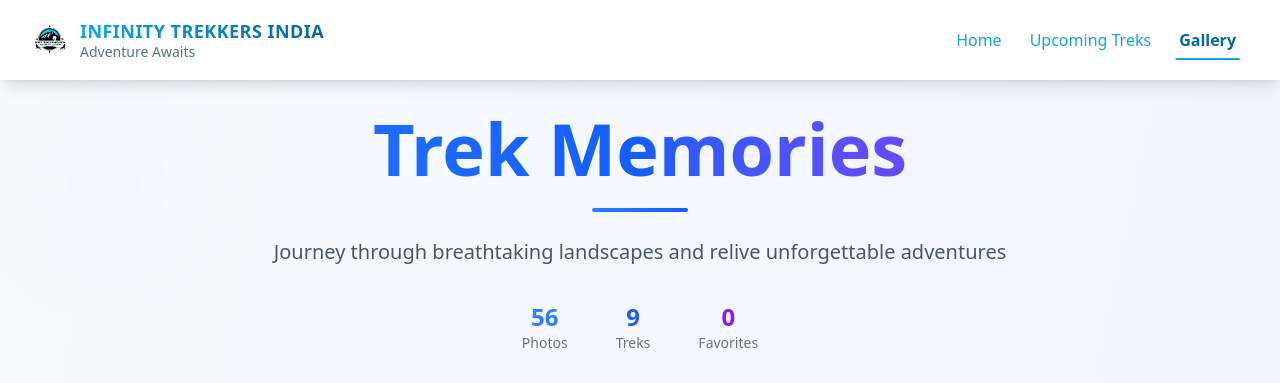
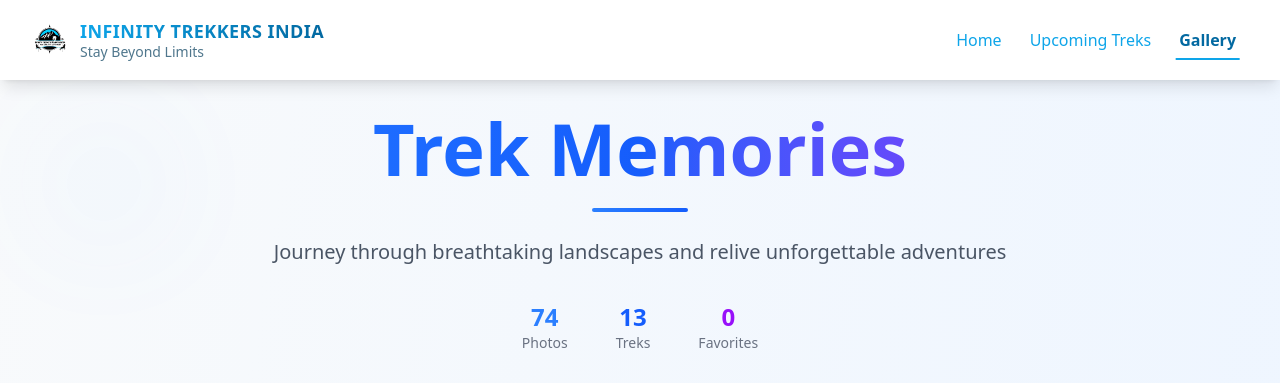
Before and after one commit to Shantanu-Kulkarni1229/Infinity-Trekkers, a React (Vite) app: page /gallery in a window 1280 px wide. Shown: the top 383 px of the page. Built offline with nearby package versions, Linux system fonts and the light colour scheme.

Commit message:
Set up auto FTP deploy

```diff
--- a/src/Components/Home/Footer/Footer.tsx
+++ b/src/Components/Home/Footer/Footer.tsx
@@ -77,7 +77,7 @@ const Footer = () => {
                 <div className="flex items-center justify-center w-10 h-10 bg-yellow-100 rounded-full mb-2 mx-auto">
                   <Award className="w-5 h-5 text-yellow-600" />
                 </div>
-                <p className="text-2xl font-bold text-gray-800">5★</p>
+                <p className="text-2xl font-bold text-gray-800">4.8★</p>
                 <p className="text-xs text-gray-500">Rating</p>
               </div>
             </div>
@@ -177,9 +177,9 @@ const Footer = () => {
             <div className="space-y-4">
               {[
                 { icon: MapPin, content: "Cannought Garden, CIDCO Cannought, place, Chhatrapati Sambhajinagar, Maharashtra 431001", type: 'text' },
-                { icon: Phone, content: "+91 7666869100", type: 'tel', href: "tel:+919876543210" },
-                { icon: Phone, content: "+91 8265085025", type: 'tel', href: "tel:+919876543210" },
-                { icon: Mail, content: "info@infinitytrekkers.com", type: 'email', href: "mailto:info@infinitytrekkers.com" }
+                { icon: Phone, content: "+91 7666869100", type: 'tel', href: "tel:+917666869100" },
+                { icon: Phone, content: "+91 8265085025", type: 'tel', href: "tel:+9198265085025" },
+                { icon: Mail, content: "infinitytrekkersindia@gmail.com", type: 'email', href: "mailto:infinitytrekkersindia@gmail.com" }
               ].map(({ icon: Icon, content, href }, index) => (
                 <div key={index} className="flex items-start space-x-3 group">
                   <div className="flex-shrink-0 w-10 h-10 bg-gray-100 rounded-lg flex items-center justify-center group-hover:bg-blue-100 transition-colors">
--- a/src/Components/Home/Header/Navbar.tsx
+++ b/src/Components/Home/Header/Navbar.tsx
@@ -102,7 +102,7 @@ const Navbar: React.FC = () => {
                     : "text-xs sm:text-sm hidden sm:block"
                 } transition-[font-size] duration-300`}
               >
-                Adventure Awaits
+                Stay Beyond Limits
               </span>
             </div>
           </Link>
--- a/src/Components/Home/Main-Section/Hero.tsx
+++ b/src/Components/Home/Main-Section/Hero.tsx
@@ -1,9 +1,9 @@
 import { useState, useEffect } from "react";
 import { Swiper, SwiperSlide } from "swiper/react";
 import { Autoplay } from "swiper/modules";
-import { ChevronDown, Mountain, Users, Award } from "lucide-react";
+import {  Mountain, Users, Award } from "lucide-react";
 
-import trek1 from "../../../assets/Hero-Section/1.png";
+import trek1 from "../../../assets/Hero-Section/6.png";
 import { Link } from "react-router-dom";
 
 const images = [trek1];
@@ -11,7 +11,7 @@ const images = [trek1];
 const stats = [
   { icon: Mountain, value: "50+", label: "Adventures" },
   { icon: Users, value: "2K+", label: "Explorers" },
-  { icon: Award, value: "4.9", label: "Rating" }
+  { icon: Award, value: "4.", label: "Rating" }
 ];
 
 const HeroSection = () => {
@@ -23,12 +23,7 @@ const HeroSection = () => {
     return () => clearTimeout(timer);
   }, []);
 
-  const scrollToContent = () => {
-    window.scrollTo({
-      top: window.innerHeight,
-      behavior: 'smooth'
-    });
-  };
+
 
   return (
     <div className="relative w-full min-h-screen h-screen overflow-hidden bg-gray-900">
@@ -47,13 +42,13 @@ const HeroSection = () => {
           {images.map((_src, index) => (
             <SwiperSlide key={index} className="w-full h-full">
               <div className="relative w-full h-full">
-                {/* <img
-                  src={src}
+                <img
+                  src='https://t4.ftcdn.net/jpg/04/61/16/55/360_F_461165568_Hy89OZHJIOI3I0opphdN4NNWCURcYOCA.jpg'
                   alt={`Adventure ${index + 1}`}
                   className="w-full h-full object-cover object-center min-h-screen min-w-full"
-                /> */}
-                <video src="https://cdn.pixabay.com/video/2024/07/03/219300_large.mp4" autoPlay muted loop={true}
-                  className="w-full h-full object-cover object-center min-h-screen min-w-full"></video>
+                />
+                {/* <video src="https://cdn.pixabay.com/video/2024/07/03/219300_large.mp4" autoPlay muted loop={true}
+                  className="w-full h-full object-cover object-center min-h-screen min-w-full"></video> */}
               </div>
             </SwiperSlide>
           ))}
@@ -115,15 +110,7 @@ const HeroSection = () => {
       </div>
 
       <div className="absolute bottom-6 sm:bottom-8 left-1/2 transform -translate-x-1/2 z-30 hidden sm:block">
-        <button
-          onClick={scrollToContent}
-          className="flex flex-col items-center text-white/60 hover:text-emerald-400 transition-all duration-300 group animate-bounce"
-        >
-          <span className="text-xs font-medium mb-2 opacity-0 group-hover:opacity-100 transition-opacity duration-300">
-            Explore More
-          </span>
-          <ChevronDown className="w-5 h-5 sm:w-6 sm:h-6" />
-        </button>
+
       </div>
 
       <div className="absolute bottom-4 sm:bottom-8 right-4 sm:right-8 z-30 flex space-x-2 sm:space-x-3">
--- a/src/Components/Home/Main-Section/Testomonial.tsx
+++ b/src/Components/Home/Main-Section/Testomonial.tsx
@@ -28,7 +28,8 @@ const Testimonials: React.FC = () => {
     const [expandedFeedback, setExpandedFeedback] = useState<number | null>(null);
     const containerRef = useRef<HTMLDivElement>(null);
     const scrollSpeed = 1;
-
+    const [isDifficultyOpen, setIsDifficultyOpen] = useState(false);
+    const [isSeasonOpen, setIsSeasonOpen] = useState(false);
     // Filter testimonials
     useEffect(() => {
         let filtered = testimonialsData;
@@ -210,26 +211,45 @@ const Testimonials: React.FC = () => {
                 {/* Controls */}
                 <div className="flex flex-col sm:flex-row justify-center items-center mb-6 space-y-4 sm:space-y-0 sm:space-x-4">
                     <div className="flex space-x-4">
+
+                        {/* Difficulty Filter */}
+                        <div className="relative w-40">
                             <select
                                 value={selectedDifficulty}
                                 onChange={(e) => setSelectedDifficulty(e.target.value)}
-                            className="px-4 py-2 rounded-lg border border-gray-300 focus:ring-2 focus:ring-blue-500 focus:border-transparent bg-white"
+                                onFocus={() => setIsDifficultyOpen(true)}
+                                onBlur={() => setIsDifficultyOpen(false)}
+                                className="w-full px-4 py-2 rounded-lg border border-gray-300 focus:ring-2 focus:ring-blue-500 focus:border-transparent bg-white appearance-none pr-8"
                             >
                                 <option value="all">All Difficulties</option>
                                 <option value="easy">Easy</option>
                                 <option value="moderate">Moderate</option>
                                 <option value="hard">Hard</option>
                             </select>
+                            <div className="pointer-events-none absolute right-3 top-1/2 transform -translate-y-1/2 text-gray-500 text-sm">
+                                {isDifficultyOpen ? '▲' : '▼'}
+                            </div>
+                        </div>
+
+                        {/* Season Filter */}
+                        <div className="relative w-40">
                             <select
                                 value={selectedSeason}
                                 onChange={(e) => setSelectedSeason(e.target.value)}
-                            className="px-4 py-2 rounded-lg border border-gray-300 focus:ring-2 focus:ring-blue-500 focus:border-transparent bg-white"
+                                onFocus={() => setIsSeasonOpen(true)}
+                                onBlur={() => setIsSeasonOpen(false)}
+                                className="w-full px-4 py-2 rounded-lg border border-gray-300 focus:ring-2 focus:ring-blue-500 focus:border-transparent bg-white appearance-none pr-8"
                             >
                                 <option value="all">All Seasons</option>
                                 <option value="winter">Winter</option>
                                 <option value="monsoon">Monsoon</option>
                                 <option value="summer">Summer</option>
                             </select>
+                            <div className="pointer-events-none absolute right-3 top-1/2 transform -translate-y-1/2 text-gray-500 text-sm">
+                                {isSeasonOpen ? '▲' : '▼'}
+                            </div>
+                        </div>
+
                     </div>
                 </div>
 
--- a/src/Components/UpComingTreks/UpComingTrekPage.tsx
+++ b/src/Components/UpComingTreks/UpComingTrekPage.tsx
@@ -16,6 +16,7 @@ import {
   Filter,
   Search
 } from 'lucide-react';
+
 
 // Define TypeScript interfaces
 export interface Trek {
@@ -108,13 +109,14 @@ const UpComingTrekPage: React.FC = () => {
         <div className="max-w-7xl mx-auto px-2 sm:px-4 lg:px-6 py-3 sm:py-4">
           <div className="flex items-center justify-between">
             {/* Back Button */}
-            <button
+            <Link
+              to='/'
               onClick={handleBackToHome}
               className="flex items-center gap-2 px-3 py-2 text-blue-600 hover:text-blue-700 hover:bg-blue-50 rounded-lg transition-all duration-300 font-medium"
             >
               <ArrowLeft size={20} />
               <span className="hidden sm:inline">Back</span>
-            </button>
+            </Link>
 
             {/* Title */}
             <div className="text-center flex-1 mx-2 sm:mx-4 lg:mx-8">
@@ -285,7 +287,7 @@ const UpComingTrekPage: React.FC = () => {
                     {/* Additional buttons in details view */}
                     <div className="space-y-3 pt-4 border-t">
                       <Link
-                        to = '/trek-history'
+                        to='/trek-history'
                         className="w-full flex items-center justify-center gap-2 bg-gradient-to-r from-blue-500 to-blue-600 text-white px-4 py-2.5 sm:py-3 rounded-lg font-medium hover:from-blue-600 hover:to-blue-700 transition-all duration-300 text-sm sm:text-base"
                       >
                         <BookOpen size={16} />
--- a/src/Data/Gallery.json
+++ b/src/Data/Gallery.json
@@ -395,5 +395,133 @@
     "location": "Harishchandra",
     "date": "2025-06-16",
     "trek": "Harishchandra Fort Trek"
+  },
+
+  {
+    "id": 59,
+    "image": "https://lh3.googleusercontent.com/geougc-cs/AB3l90CGH4-BpPTv5m6DM3anejS9sBIMzoav9FfiW7BmdMoE6k2cRz7tBHOHhv0T5U9soWRtxVA4IAW9ByLldEJMH2esxzCdM8r4wFCLGESpf8qQrVTme3cgLIoTsV-xQ2A2HxCJbHRb=s157-p-k-rw",
+    "location": "Prabalmachi & Kalavantin",
+    "date": "2025-06-01",
+    "trek": "Prabalmachi & Kalavantin Fort Trek"
+  },
+  {
+    "id": 60,
+    "image": "https://lh3.googleusercontent.com/geougc-cs/AB3l90DrMfGoUUGSSJ_aZLcJ3hsLrdUMylxXUZEzB6L7XGsR9l_oQ3Asv8xx-fQmtJ9rN0VMK89bCXK-ZIyE5s_PDDn_jCh8Pwm-LcFtlcSUd1kJOuuZ7qyuOpoaAofEOODDmrJAKg_M=s157-p-k-rw",
+    "location": "Prabalmachi & Kalavantin",
+    "date": "2025-06-01",
+    "trek": "Prabalmachi & Kalavantin Fort Trek"
+  },
+  {
+    "id": 61,
+    "image": "https://lh3.googleusercontent.com/geougc-cs/AB3l90DZdQF-kNf2C7G7clNx_xtWmJ8pfAD5FKkdUQ5Q4FSF6Gf0EERMXBdZPls8zaTGaxUwkNQ2VIeW44QWClurkGY4G_tduTzv-5kDnF95bdD1eph2tPWWxu5Qys_5kwbIM86LMCJriw=s157-p-k-rw",
+    "location": "Prabalmachi & Kalavantin",
+    "date": "2025-06-01",
+    "trek": "Prabalmachi & Kalavantin Fort Trek"
+  },
+  {
+    "id": 62,
+    "image": "https://lh3.googleusercontent.com/geougc-cs/AB3l90AYmsamjuI_YYKGKhR3BI3xP7KnlMNmN_ZkeIWmreY-8GmotX7WPrzZuG-e9SHUzYd3w7Sni4WsagiE4nxRLNaFTHIzsCdh5BtGJNza9ez6JtHcq82trowH4dTV9XqKGiSvRZY=s157-p-k-rw",
+    "location": "Prabalmachi & Kalavantin",
+    "date": "2025-06-01",
+    "trek": "Prabalmachi & Kalavantin Fort Trek"
+  },
+  {
+    "id": 63,
+    "image": "https://lh3.googleusercontent.com/geougc-cs/AB3l90CStoMUSpnU4axzIkYG_rbW4w0fUNtAqDL3D5b1MI5S5T6pjRIoGYMlKSWck5XTQpdStg-xSKUEZofIw8acBr4bakituDPWWsSg45ND-tqBabB4rGXLBy8iV-9PviuBODAbm50ZqA=s157-p-k-rw",
+    "location": "Prabalmachi & Kalavantin",
+    "date": "2025-06-01",
+    "trek": "Prabalmachi & Kalavantin Fort Trek"
+  },
+  {
+    "id": 64,
+    "image": "https://lh3.googleusercontent.com/geougc-cs/AB3l90AY7MnIL_vPKJLUKVQQfBAa-DbVjN4BOhVnAJTs07XPncuojHR9v5jozqTWNhrtUBeDl3PsF6GVLCLJxngpuJgZHcp9MOqy9RGLbQJ49qAPrRLKJ_Ftslyesr8Ig6ADy_zOi_4XcPLQ_co=s157-p-k-rw",
+    "location": "Andharban",
+    "date": "2025-06-03",
+    "trek": "Andharban Jungle Trek"
+  },
+  {
+    "id": 65,
+    "image": "https://lh3.googleusercontent.com/geougc-cs/AB3l90CyNG_Gu9NW2skrjlkDYvWBDNJZX0Wbbu3-ZUIWGfiO-IZlzmtwDNyCRW0mouECU77YGgnJ1f4jsgFKxprizl10B_zB44z_0amLp6noYF0K4lBboBKJEW7TQYatsl2mRgN3X9c6TfgfFDMK=s157-p-k-rw",
+    "location": "Andharban",
+    "date": "2025-06-03",
+    "trek": "Andharban Jungle Trek"
+  },
+  {
+    "id": 66,
+    "image": "https://lh3.googleusercontent.com/geougc-cs/AB3l90Dm3NL-QDYtbnwP0nkSPdg2RKnJPMaFjc_BC_JtpzumGXX_Dd-S4IOknppPBxUdX-srMct4vSiO9tMdd-UOBBu_OA-frqfQ9PK3_csu21fjeewvamNpWlQqCUzJwcTIZMzy9RgJwzmnKuJL=s157-p-k-rw",
+    "location": "Andharban",
+    "date": "2025-06-03",
+    "trek": "Andharban Jungle Trek"
+  },
+  {
+    "id": 67,
+    "image": "https://lh3.googleusercontent.com/geougc-cs/AB3l90AkFw1-T10isJy05nvHdn32ui9wviUF5JbMFCchOjGiDuo0wfRa2ZZwATKXFymcEQIhuX_qU4de19WWBWNDzJR0kY-udw8yVh1B6DIaKmQkmsaU7umtsD02PIWho1hbGU7JAfkD2WnOWiY=s157-p-k-rw",
+    "location": "Andharban",
+    "date": "2025-06-03",
+    "trek": "Andharban Jungle Trek"
+  },
+  {
+    "id": 68,
+    "image": "https://lh3.googleusercontent.com/geougc-cs/AB3l90AQ3z2FKzPz-G4QsrADuJMhEI9lN_pvI44snzQ8KQtj9uslynuTlGnRDTa-QEp1eaNnNpvEQC865j_WIJzqqUZZ_8Z68i0N7litX-LXSTLTgJJ5I5xHj_kXxpOtgSDUIbstDlYI=s157-p-k-rw",
+    "location": "Sandhan Valley",
+    "date": "2025-06-05",
+    "trek": "Sandhan Valley Trek"
+  },
+  {
+    "id": 69,
+    "image": "https://lh3.googleusercontent.com/geougc-cs/AB3l90B9KXtiUn8h7SHDbbcXiraqc0ywtPr1dGYOe2WoAxCxUOTYwfu1dOJoupcusjAHuIdjeQ1qokxfvTlJx3G25xrkH61KQWmWSUEYPd2T8hdn8Drdst3BG4p4zYeJCncI0DadJcbamA=s157-p-k-rw",
+    "location": "Sandhan Valley",
+    "date": "2025-06-05",
+    "trek": "Sandhan Valley Trek"
+  },
+  {
+    "id": 70,
+    "image": "https://lh3.googleusercontent.com/geougc-cs/AB3l90BMPG8xmh86X14CzXa2Z4pmNvCOvE_XhRSQeZekI1oKJSEF0bwnRHJuVeqstDEGdB9KKhrXbA0DM1Yf9HqtCfviCybbgaH5qgX8JJji0TMs2l57Fw-AOejjn2c8JYSaX-yxNCe4=s157-p-k-rw",
+    "location": "Sandhan Valley",
+    "date": "2025-06-05",
+    "trek": "Sandhan Valley Trek"
+  },
+  {
+    "id": 71,
+    "image": "https://lh3.googleusercontent.com/geougc-cs/AB3l90BkCOQkodRDSIpUixcsaEK7jBdLYAmKsFn8qqowwCErPnDz8uzlntRSWdIyhDNirXuHRBjgsPWULllWIHyA80lGLXvRSqYL6PyzJL06LP27Mnt4IDbvOVEW7kLXfYYG5UiKy4Vq_g=s157-p-k-rw",
+    "location": "Alang-Madan-Kulang",
+    "date": "2025-06-07",
+    "trek": "AMK Trek"
+  },
+  {
+    "id": 72,
+    "image": "https://lh3.googleusercontent.com/geougc-cs/AB3l90BSet50zafyOA7dgfMG-s9hOxXsozTWMjMmkf1O1dBZD8LxCYBq9p5kr2N3jRobZmM1-QerQ3ANNfZqFNVeSHWoP8sruSu-kVCtLqBCWx7eJIcsW83uM9b-bYdCNyKzlpo2v0c=s157-p-k-rw",
+    "location": "Alang-Madan-Kulang",
+    "date": "2025-06-07",
+    "trek": "AMK Trek"
+  },
+  {
+    "id": 73,
+    "image": "https://lh3.googleusercontent.com/geougc-cs/AB3l90DVxHlE3Dq9XRox602j8Vl_wZm7eLNyFqo8pkA8t6iFcb2ZHAPg2lEwizs3a0zbeVf0vetLqDjRYCvIZoI9R4nA3TnZ81826rqaMWeQzOy6x1NmXHATuCbbhc0Q-2Xejp3eoZOw=s157-p-k-rw",
+    "location": "Alang-Madan-Kulang",
+    "date": "2025-06-07",
+    "trek": "AMK Trek"
+  },
+  {
+    "id": 74,
+    "image": "https://lh3.googleusercontent.com/geougc-cs/AB3l90BV7UmeNl8IThqaByjUus_5ELp_86mPnSWxG-zSFU1uGl64_k0E9troQvlNLIHzMBhdG3LyQ6yR9FpkCLfdNRhyfy2b3lb9UqHOpSsLZqGIIbkQsm0j9zbUovbLPZOi7I-fFOci=s157-p-k-rw",
+    "location": "Alang-Madan-Kulang",
+    "date": "2025-06-07",
+    "trek": "AMK Trek"
+  },
+  {
+    "id": 75,
+    "image": "https://lh3.googleusercontent.com/geougc-cs/AB3l90DAR7ToW9bhxAVX67a81oLaRAEAx_mRsWWTcO4vCAgjqFO9_T1n9ILejIYaJAdnZHeLLPPXQ1xKLEuDWrtXG8DcwOzCwv-EdRmn_IsD3bpaxgWKKmt4MMOHj-fkUza1wa0uYj7osA=s157-p-k-rw",
+    "location": "Alang-Madan-Kulang",
+    "date": "2025-06-07",
+    "trek": "AMK Trek"
+  },
+  {
+    "id": 76,
+    "image": "https://lh3.googleusercontent.com/geougc-cs/AB3l90DO66B0k5wTDnSZkxQYeyjKcFyx6N3LWtxO9-lDVBP53m4gCH6e40q1ypqaiZK-72kq2ziNnAQCJXTSbaks9VqKgZLzk5vDzHa4MXs3jTEdTlKPZcEspFXDVfBN-J12bgNrXgq1=s157-p-k-rw",
+    "location": "Alang-Madan-Kulang",
+    "date": "2025-06-07",
+    "trek": "AMK Trek"
   }
+
 ]
--- a/src/Data/treks.json
+++ b/src/Data/treks.json
@@ -655,7 +655,7 @@
     "image": "https://encrypted-tbn0.gstatic.com/images?q=tbn:ANd9GcQXKIzaxjXvJkpectJOmA8FT7HtXvWOVxwtIg&s",
     "description": "Explore the 400-year-old Ratangad Fort nestled in the Sahyadris, surrounded by breathtaking views and historical ruins.",
     "duration": "1 Day",
-    "fees": "1300/",
+    "fees": 1600,
     "location": "Ratanwadi, Maharashtra",
     "locationLink": "https://www.google.com/maps/place/Ratangad+Fort",
     "difficulty": "Moderate",
```
Also changed, not shown: src/Components/Gallery/Gallery.tsx (+48 -34 lines), src/assets/Hero-Section/6.png (added). Lines whose indentation alone changed are shown as unchanged.
